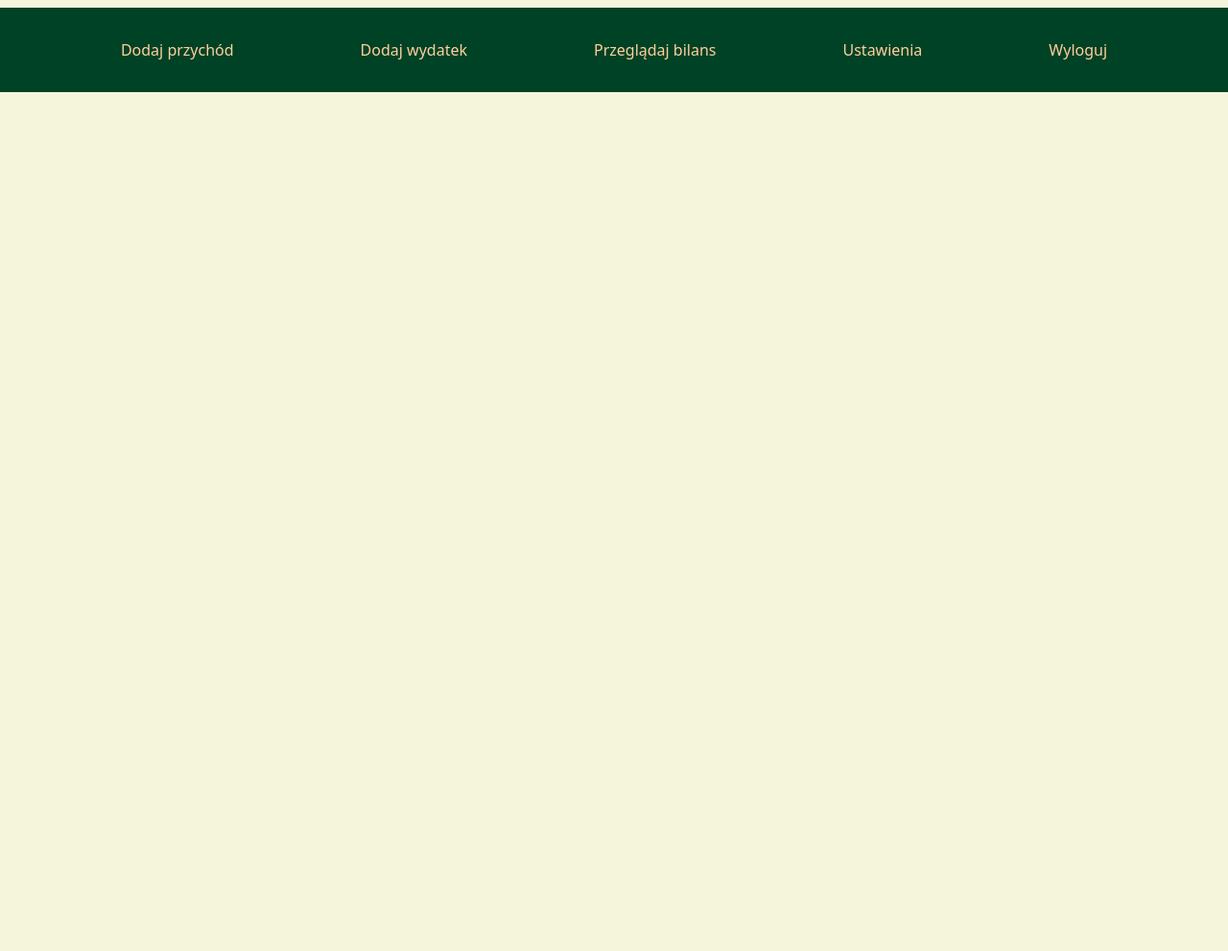
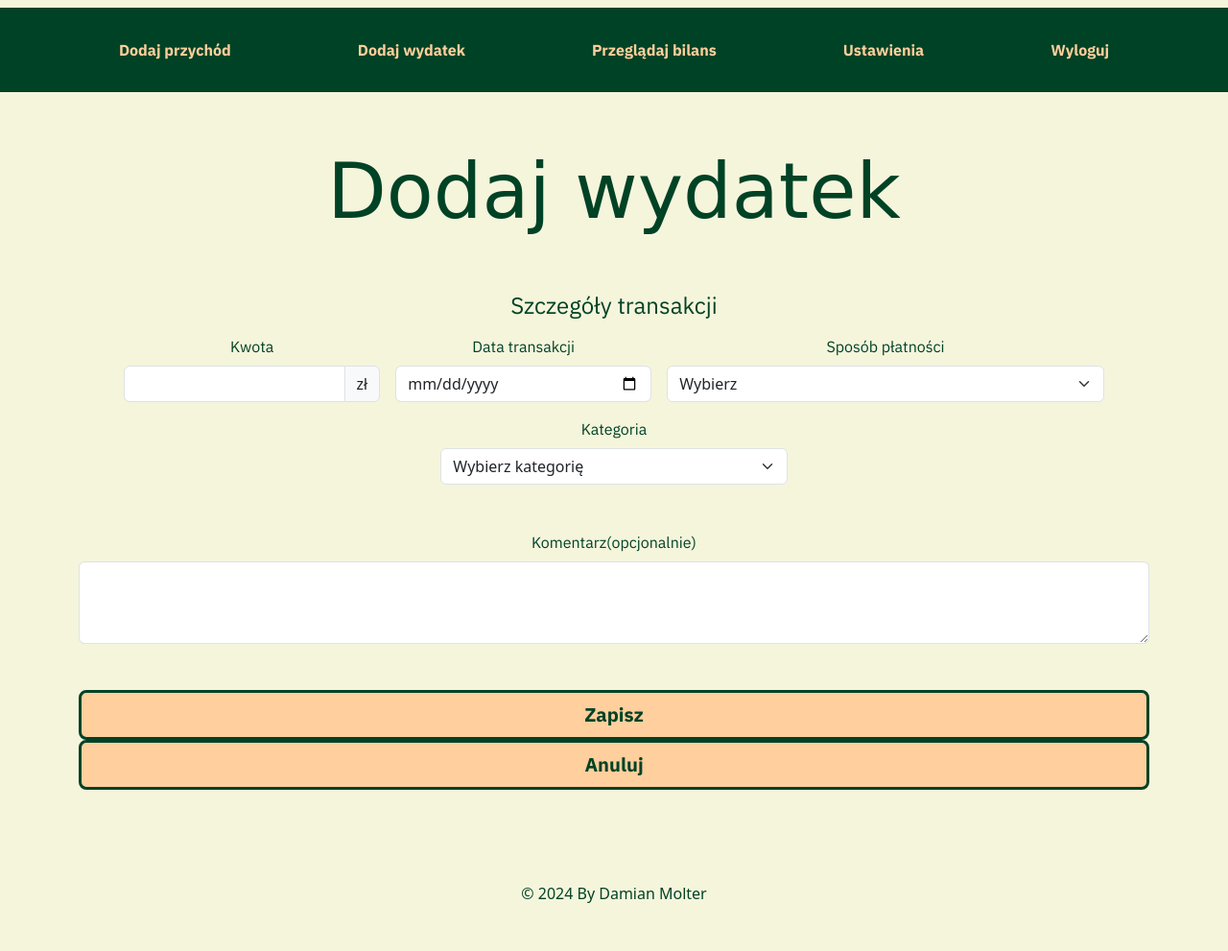
Before and after one commit to DamianMolter/WebBudgetAssistant, a PHP site: page /expense.html in a window 1280 px wide. Shown: the whole page at 96% size. Before the commit the page ends 96 px from the top, so only its background shows below. Run offline with PHP 8.4, Linux system fonts and the light colour scheme; some web fonts are replaced.

Commit message:
Add expense page created

```diff
--- a/expense.html
+++ b/expense.html
@@ -19,19 +19,123 @@
     />
   </head>
   <body>
+    <nav>
+      <div class="container d-flex navbar">
+        <div class="d-flex justify-content-center align-items-center py-3 dark-green">
+          <ul class="nav nav-pills">
+            <li class="nav-item">
+              <a href="#" class="nav-link py-3">Dodaj przychód</a>
+            </li>
+            <li class="nav-item">
+              <a href="#" class="nav-link py-3">Dodaj wydatek</a>
+            </li>
+            <li class="nav-item">
+              <a href="#" class="nav-link py-3">Przeglądaj bilans</a>
+            </li>
+            <li class="nav-item">
+              <a href="#" class="nav-link py-3">Ustawienia</a>
+            </li>
+            <li class="nav-item">
+              <a href="#" class="nav-link py-3">Wyloguj</a>
+            </li>
+          </ul>
+        </div>
+      </div>
+    </nav>
 
-      <div class="container d-flex navbar">
-            <header class="d-flex justify-content-center py-3 dark-green">
-              <ul class="nav nav-pills">
-                <li class="nav-item"><a href="#" class="nav-link py-3">Dodaj przychód</a></li>
-                <li class="nav-item"><a href="#" class="nav-link py-3">Dodaj wydatek</a></li>
-                <li class="nav-item"><a href="#" class="nav-link py-3">Przeglądaj bilans</a></li>
-                <li class="nav-item"><a href="#" class="nav-link py-3">Ustawienia</a></li>
-                <li class="nav-item"><a href="#" class="nav-link py-3">Wyloguj</a></li>
-              </ul>
-            </header>
+    <div class="container">
+      <main>
+        <div class="py-5 text-center">
+          <h2>Dodaj wydatek</h2>
+        </div>
+
+        <div class="row g-5">
+          <div class="col-md-12 col-lg-12 text-center">
+            <h4 class="mb-3">Szczegóły transakcji</h4>
+            <form class="needs-validation" novalidate="">
+              <div class="row g-3 d-flex justify-content-center">
+                <div class="col-3">
+                  <label for="address" class="form-label">Kwota</label>
+                  <div class="input-group">
+                    <input
+                      type="text"
+                      class="form-control"
+                      aria-label="Cash amount (with dot and two decimal places)"
+                    />
+                    <span class="input-group-text">zł</span>
+                  </div>
+                </div>
+
+                <div class="col-3">
+                  <label for="address2" class="form-label"
+                    >Data transakcji</label
+                  >
+                  <input id="startDate" class="form-control" type="date" />
+                </div>
+
+                <div class="col-md-5">
+                  <label for="country" class="form-label">Sposób płatności</label>
+                  <select class="form-select" id="country" required="">
+                    <option value="">Wybierz</option>
+                    <option>Karta debetowa</option>
+                    <option>Karta kredytowa</option>
+                    <option>Gotówka</option>
+                  </select>
+                </div>
+
+                <div class="col-md-4">
+                  <label for="state" class="form-label">Kategoria</label>
+                  <select class="form-select" id="state" required="">
+                    <option value="">Wybierz kategorię</option>
+                    <option>Jedzenie</option>
+                    <option>Mieszkanie</option>
+                    <option>Transport</option>
+                    <option>Telekomunikacja</option>
+                    <option>Opieka zdrowotna</option>
+                    <option>Ubranie</option>
+                    <option>Higiena</option>
+                    <option>Dzieci</option>
+                    <option>Rozrywka</option>
+                    <option>Wycieczka</option>
+                    <option>Szkolenia</option>
+                    <option>Książki</option>
+                    <option>Oszczędności</option>
+                    <option>Emerytura</option>
+                    <option>Spłata długów</option>
+                    <option>Darowizna</option>
+                    <option>Inne wydatki</option>
+                  </select>
+                  <div class="invalid-feedback">
+                    Wybierz jedną z opcji
+                  </div>
+                </div>
+
+
+              </div>
+
+
+              <div class="form-group py-5">
+                <label for="address" class="form-label">Komentarz(opcjonalnie)</label>
+                <textarea class="form-control" id="exampleFormControlTextarea1" rows="3"></textarea>
+              </div>
+
+
+
+              <button class="w-100 btn btn-primary btn-lg" type="submit">
+                Zapisz
+              </button>
+              <button class="w-100 btn btn-secondary btn-lg" type="submit">
+                Anuluj
+              </button>
+            </form>
           </div>
+        </div>
+      </main>
 
+      <footer class="my-5 pt-5 text-body-secondary text-center text-small">
+        <p class="mb-1">© 2024 By Damian Molter</p>
+      </footer>
+    </div>
 
     <script
       src="https://cdn.jsdelivr.net/npm/bootstrap@5.3.3/dist/js/bootstrap.bundle.min.js"
--- a/index.html
+++ b/index.html
@@ -57,6 +57,10 @@
       </div>
     </main>
 
+    <footer class="my-5 pt-5 text-body-secondary text-center text-small">
+      <p class="mb-1">© 2024 By Damian Molter</p>
+    </footer>
+
     <script
       src="https://cdn.jsdelivr.net/npm/bootstrap@5.3.3/dist/js/bootstrap.bundle.min.js"
       integrity="sha384-YvpcrYf0tY3lHB60NNkmXc5s9fDVZLESaAA55NDzOxhy9GkcIdslK1eN7N6jIeHz"
--- a/register.html
+++ b/register.html
@@ -72,6 +72,10 @@
       </div>
     </main>
 
+    <footer class="my-5 pt-5 text-body-secondary text-center text-small">
+      <p class="mb-1">© 2024 By Damian Molter</p>
+    </footer>
+
     <script
       src="https://cdn.jsdelivr.net/npm/bootstrap@5.3.3/dist/js/bootstrap.bundle.min.js"
       integrity="sha384-YvpcrYf0tY3lHB60NNkmXc5s9fDVZLESaAA55NDzOxhy9GkcIdslK1eN7N6jIeHz"
--- a/style.css
+++ b/style.css
@@ -6,7 +6,7 @@ body{
   background-color: #004225;
 }
 
-header.dark-green{
+div.dark-green{
   background-color: #004225;
   width: 100%;
 }
@@ -18,11 +18,25 @@ body h3 {
   color: white;
 }
 
-h1 {
+h1, h2 {
   font-family: "Charm", cursive;
   font-weight: 400;
   font-style: normal;
   font-size: 5rem;
+  color: #004225;
+}
+
+h4 {
+  font-family: "IBM Plex Sans", sans-serif;
+  font-weight: 400;
+  font-style: normal;
+  color: #004225;
+}
+
+label{
+  font-family: "IBM Plex Sans", sans-serif;
+  font-weight: 400;
+  font-style: normal;
   color: #004225;
 }
 
@@ -49,10 +63,12 @@ div.container.passion{
   max-width: 100%;
   padding-left: 0;
   padding-right: 0;
-  justify-content: ;
+
 }
 
 .nav-link{
+  font-family: "IBM Plex Sans", sans-serif;
+  font-weight: bolder;
   margin-left: 50px;
   margin-right: 50px;
   text-decoration: none;
@@ -64,10 +80,9 @@ div.container.passion{
   color: #004225;
 }
 
-.nav-link:active{
-  color: #FFCF9D;
+.nav-link:visited{
+  text-decoration: none;
 }
-
 
 #app-name{
   background-color: #004225;
@@ -84,12 +99,25 @@ p{
 
 .btn-primary{
   background-color: #FFCF9D;
-  color: black;
+  color: #004225;
   font-family: "IBM Plex Sans", sans-serif;
   font-weight: 900;
+  border: solid #004225;
+}
+
+.btn-secondary{
+  background-color: #FFCF9D;
+  color: #004225;
+  font-family: "IBM Plex Sans", sans-serif;
+  font-weight: 900;
+  border: solid #004225;
 }
 
 .btn-primary:hover{
+  background-color: #FFB000;
+}
+
+.btn-secondary:hover{
   background-color: #FFB000;
 }
 
@@ -104,3 +132,9 @@ p{
 .blockquote p{
   font-size: 2rem;;
 }
+
+@media(max-width: 1200px){
+  .nav.nav-pills{
+    flex-direction: column;
+  }
+}
```
